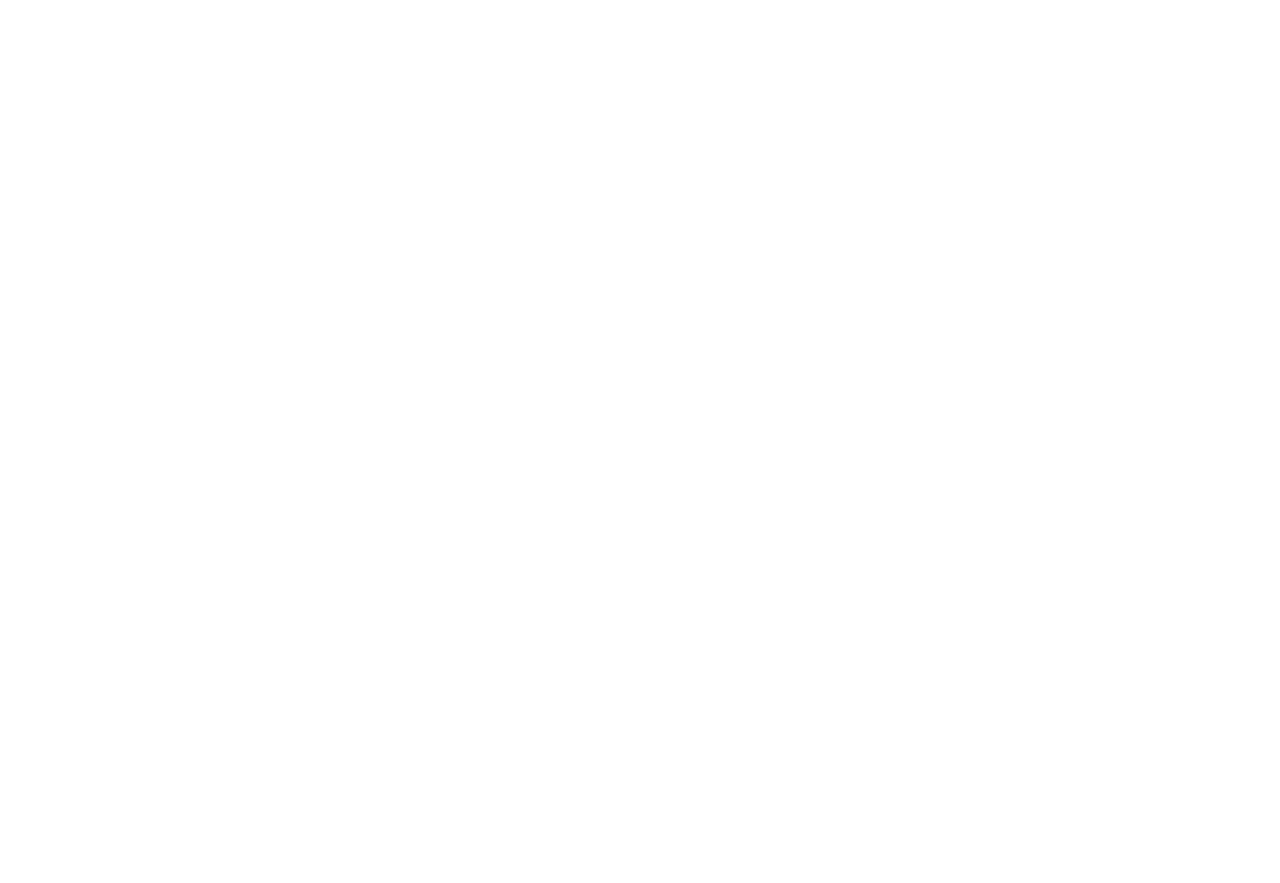
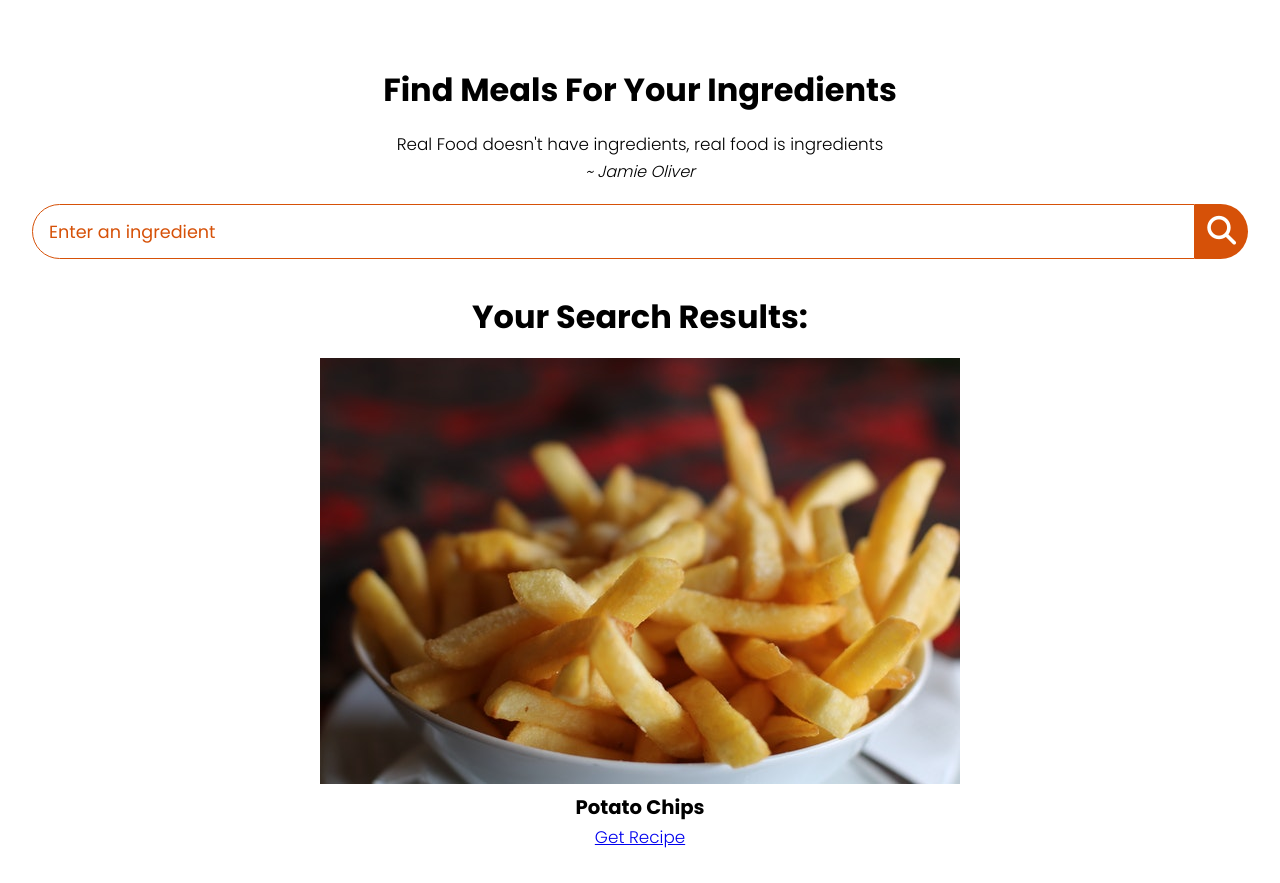
Before and after one commit to RazerP4antom/javascript_practice, a browser extension: page food recipe/index.html in a window 1280 px wide. Before the commit the page ends 800 px from the top, so only its background shows below. Drawn offline with Linux system fonts and the light colour scheme.

Commit message:
this is too tough man

```diff
--- a/food recipe/index.html
+++ b/food recipe/index.html
@@ -1,17 +1,60 @@
 <!DOCTYPE html>
 <html lang="en">
-<head>
-    <meta charset="UTF-8">
-    <meta http-equiv="X-UA-Compatible" content="IE=edge">
-    <meta name="viewport" content="width=device-width, initial-scale=1.0">
+  <head>
+    <meta charset="UTF-8" />
+    <meta http-equiv="X-UA-Compatible" content="IE=edge" />
+    <meta name="viewport" content="width=device-width, initial-scale=1.0" />
     <title>Food Recipe App</title>
-    <link rel="stylesheet" href="style.css">
-</head>
-<body>
+    <link
+      rel="stylesheet"
+      href="https://cdnjs.cloudflare.com/ajax/libs/font-awesome/6.4.0/css/all.min.css"
+      integrity="sha512-iecdLmaskl7CVkqkXNQ/ZH/XLlvWZOJyj7Yy7tcenmpD1ypASozpmT/E0iPtmFIB46ZmdtAc9eNBvH0H/ZpiBw=="
+      crossorigin="anonymous"
+      referrerpolicy="no-referrer"
+    />
+    <link rel="stylesheet" href="style.css" />
+  </head>
+  <body>
+    <div class="container">
+      <div class="meal-wrapper">
+        <div class="meal-search">
+          <h2 class="title">Find Meals For Your Ingredients</h2>
+          <blockquote>
+            Real Food doesn't have ingredients, real food is ingredients <br />
+            <cite>~ Jamie Oliver</cite>
+          </blockquote>
 
+          <div class="meal-search-box">
+            <input
+              type="text"
+              class="search-control"
+              placeholder="Enter an ingredient"
+              id="search-input"
+            />
+            <button type="submit" class="search-btn btn" id="search-btn">
+              <i class="fas fa-search"></i>
+            </button>
+          </div>
+        </div>
 
-
+        <div class="meal-result">
+          <h2 class="title">Your Search Results:</h2>
+          <div id="meal">
+            <!-- meal item begin -->
+            <div class="meal-item">
+              <div class="meal-img">
+                <img src="food.jpg" alt="food" />
+              </div>
+              <div class="meal-name">
+                <h3>Potato Chips</h3>
+                <a href="#" class="recipe-btn">Get Recipe</a>
+              </div>
+            </div>
+          </div>
+        </div>
+      </div>
+    </div>
 
     <script src="script.js"></script>
-</body>
+  </body>
 </html>
--- a/food recipe/style.css
+++ b/food recipe/style.css
@@ -1,5 +1,96 @@
-*{
-    margin: 0;
-    padding: 0;
-    box-sizing: border-box;
+@import url("https://fonts.googleapis.com/css2?family=Poppins:wght@200;300;400;500;600;700;800;900&display=swap");
+
+* {
+  margin: 0;
+  padding: 0;
+  box-sizing: border-box;
 }
+
+:root {
+  --tenne-tawny: #d65108;
+  --tenne-tawny-dark: #b54507;
+}
+
+body {
+  font-weight: 300;
+  font-size: 1.05rem;
+  line-height: 1.6;
+  font-family: "Poppins", sans-serif;
+}
+
+/**************/
+
+.btn {
+  font-family: inherit;
+  cursor: pointer;
+  outline: 0;
+  font-size: 1.05rem;
+}
+
+.text {
+  opacity: 0.8;
+}
+
+.title {
+  font-size: 2rem;
+  margin-bottom: 1rem;
+}
+
+/**************/
+
+.container {
+  min-height: 100vh;
+}
+.meal-wrapper {
+  max-width: 1280px;
+  margin: 0 auto;
+  padding: 2rem;
+  background: #fff;
+  text-align: center;
+}
+.meal-search {
+  margin: 2rem 0;
+}
+.meal-search cite {
+  font-size: 1rem;
+}
+.meal-search-box {
+  display: flex;
+  align-items: stretch;
+  margin: 1.2rem 0;
+}
+.search-control,
+.search-btn {
+  width: 100%;
+}
+.search-control {
+  padding: 0 1rem;
+  font-size: 1.1rem;
+  font-family: inherit;
+  outline: 0;
+  border: 1px solid var(--tenne-tawny);
+  color: var(--tenne-tawny);
+  border-top-left-radius: 2rem;
+  border-bottom-left-radius: 2rem;
+}
+.search-control::placeholder {
+  color: var(--tenne-tawny);
+}
+.search-btn {
+  width: 55px;
+  height: 55px;
+  font-size: 1.8rem;
+  background: var(--tenne-tawny);
+  color: #fff;
+  border: none;
+  border-top-right-radius: 2rem;
+  border-bottom-right-radius: 2rem;
+  transition: all 0.4s linear;
+  -webkit-transition: all 0.4s linear;
+  -moz-transition: all 0.4s linear;
+  -ms-transition: all 0.4s linear;
+  -o-transition: all 0.4s linear;
+}
+.search-btn:hover{
+    background: var(--tenne-tawny-dark);
+}
```
Also changed, not shown: food recipe/food.jpg (added).
